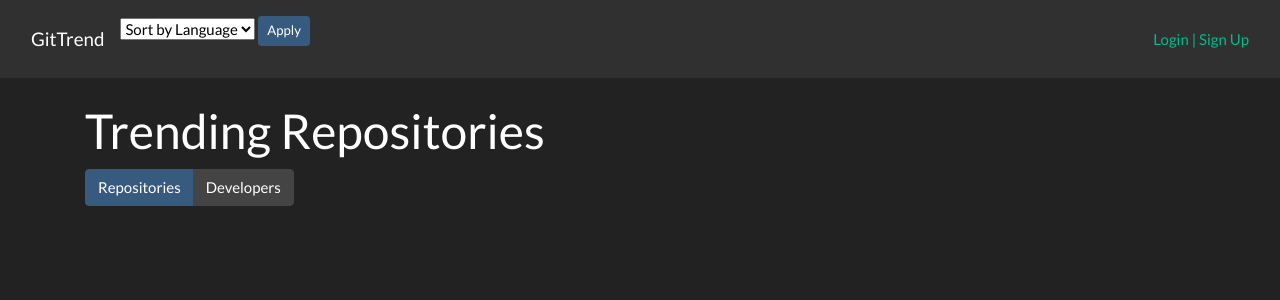
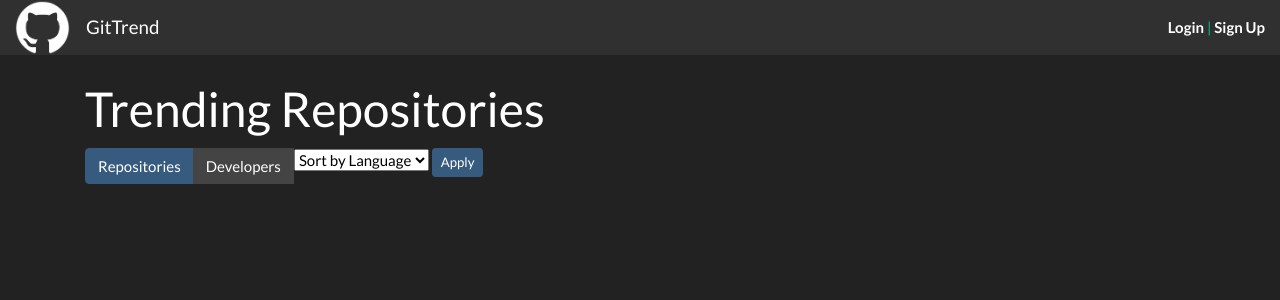
Before and after one commit to gregrev/Capstone-Project-1, a Flask app: page /repos in a window 1280 px wide. Shown: the top 300 px of the page. Run offline with Flask 3, Linux system fonts and the light colour scheme.

Commit message:
cleaned up interface and code

```diff
--- a/app.py
+++ b/app.py
@@ -5,9 +5,9 @@ from flask_debugtoolbar import DebugToolbarExtension
 from flask_cors import CORS
 
 from models import db, connect_db, User, Favorites, TrendingDevs, TrendingRepos
-# from api import get_trending_repos
-from database import fill_database, serialized_repos, serialized_devs
 from forms import UserAddForm, LoginForm, EditForm
+from bs4 import BeautifulSoup
+import requests
 
 
 app = Flask(__name__)
@@ -27,9 +27,173 @@ app.config['SECRET_KEY'] = os.environ.get('SECRET_KEY', "oh so secret")
 
 connect_db(app)
 
-if os.environ.get("FLASK_ENV") == "production":
+def scrape_trending_repos():
+    url = 'https://github.com/trending'
+    html = requests.get(url)
+    soup = BeautifulSoup(html.content, 'html.parser')
+    repo_titles = soup.find_all('h2', class_='h3 lh-condensed')
+
+    repos = []
+    for repo in repo_titles:
+        title = repo.text.strip()
+        # split up the title in the h2 to use values seperately
+        title_parts = title.split('/', 1)
+        developer = title_parts[0].strip()
+        repo_name = title_parts[1].strip()
+
+        # the parent element of the h2 tag
+        parent_element = repo.find_parent('article')
+
+        # the p element with the specified class within the parent element
+        description_element = parent_element.find(
+            'p', class_='col-9 color-fg-muted my-1 pr-4')
+
+        # get the description text
+        description = description_element.text.strip() if description_element else ""
+
+        language = repo.find_next(
+            'span', class_='d-inline-block ml-0 mr-3').text.strip()
+        stargazers = repo.find_next(
+            'a', class_='Link--muted d-inline-block mr-3').text.strip()
+        stars_today = repo.find_next(
+            'span', class_='d-inline-block float-sm-right').text.strip()
+        href = repo.find_next('a')['href']
+
+        repo_data = {
+            'developer': developer,
+            'repo_name': repo_name,
+            'description': description,
+            'language': language,
+            'stargazers': stargazers,
+            'stars_today': stars_today,
+            'repo_link': f"https://github.com{href}"
+        }
+        repos.append(repo_data)
+
+    return repos
+
+
+def scrape_trending_devs():
+    url = 'https://github.com/trending/developers'
+    html = requests.get(url)
+    soup = BeautifulSoup(html.content, 'html.parser')
+    devs = soup.find_all('article', class_='Box-row')
+
+    trending_devs = []
+    for dev in devs:
+        dev_name = dev.find('h1', class_='h3 lh-condensed').text.strip()
+
+        dev_username = dev.find('p', class_='f4 text-normal mb-1')
+        if dev_username:
+            dev_username = dev_username.find(
+                'a', class_='Link--secondary').text.strip()
+        else:
+            dev_username = 'N/A'
+
+        dev_avatar = dev.find('img', class_='avatar-user')
+        if dev_avatar:
+            dev_avatar = dev_avatar['src']
+        else:
+            dev_avatar = 'N/A'
+
+        dev_pop_proj_name_elem = dev.find('h1', class_='h4 lh-condensed')
+        if dev_pop_proj_name_elem:
+            dev_pop_proj_name = dev_pop_proj_name_elem.find(
+                'a', class_='css-truncate-target').text.strip()
+        else:
+            dev_pop_proj_name = 'N/A'
+
+        dev_proj_desc_elem = dev.find('div', class_='f6 color-fg-muted mt-1')
+        if dev_proj_desc_elem:
+            dev_proj_desc = dev_proj_desc_elem.text.strip()
+        else:
+            dev_proj_desc = 'N/A'
+
+        dev_data = {
+            'dev_name': dev_name,
+            'dev_username': dev_username,
+            'dev_avatar': dev_avatar,
+            'dev_pop_proj_name': dev_pop_proj_name,
+            'dev_proj_desc': dev_proj_desc
+        }
+        trending_devs.append(dev_data)
+
+    return trending_devs
+
+
+@app.cli.command("fill_database")
+def fill_database_command():
     with app.app_context():
-        fill_database()
+        db.drop_all()
+        db.create_all()
+
+        trending_repos = scrape_trending_repos()
+        trending_devs = scrape_trending_devs()
+
+        for repo_data in trending_repos:
+            new_repo = TrendingRepos(
+                developer=repo_data['developer'],
+                repo_name=repo_data['repo_name'],
+                description=repo_data['description'],
+                language=repo_data['language'],
+                repo_link=repo_data['repo_link'],
+                stargazers=repo_data['stargazers'],
+                stars_today=repo_data['stars_today']
+            )
+            db.session.add(new_repo)
+
+        for dev_data in trending_devs:
+            dev_username = dev_data['dev_username']
+            profile_link = f"https://www.github.com/{dev_username}"
+            new_dev = TrendingDevs(
+                dev_name=dev_data['dev_name'],
+                dev_username=dev_data['dev_username'],
+                dev_avatar=dev_data['dev_avatar'],
+                profile_link=profile_link,
+                dev_pop_proj_name=dev_data['dev_pop_proj_name'],
+                dev_proj_desc=dev_data['dev_proj_desc']
+            )
+            db.session.add(new_dev)
+
+        db.session.commit()
+
+
+def serialized_repos():
+    repos = TrendingRepos.query.all()
+    # devs = TrendingDevs.query.all()
+
+    repos_data = [
+        {
+            'developer': repo.developer,
+            'repo_name': repo.repo_name,
+            'description': repo.description,
+            'language': repo.language,
+            'repo_link': repo.repo_link,
+            'stargazers': repo.stargazers,
+            'stars_today': repo.stars_today
+        }
+        for repo in repos
+    ]
+
+    return repos_data
+
+
+def serialized_devs():
+    devs = TrendingDevs.query.all()
+
+    devs_data = [
+        {
+            'dev_name': dev.dev_name,
+            'dev_username': dev.dev_username,
+            'dev_avatar': dev.dev_avatar,
+            'profile_link': dev.profile_link,
+            'dev_pop_proj_name': dev.dev_pop_proj_name,
+            'dev_proj_desc': dev.dev_proj_desc
+        }
+        for dev in devs
+    ]
+
+    return devs_data
 
 @app.before_request
 def load_user():
@@ -48,6 +212,7 @@ def homepage():
     return redirect('/repos')
 
 #  ***SIGNUP***
+
 
 @app.route('/signup', methods=['GET', 'POST'])
 def signup_user():
@@ -69,6 +234,7 @@ def signup_user():
 
 #  ***LOGIN***
 
+
 @app.route('/login', methods=['GET', 'POST'])
 def login_user():
     form = LoginForm()
@@ -89,6 +255,7 @@ def login_user():
 
 #  ***LOGOUT***
 
+
 @app.route('/logout', methods=['POST'])
 def logout_user():
     """Logout the current user"""
@@ -99,6 +266,7 @@ def logout_user():
     return redirect('/')
 
 #  ***ADD FAVORITES***
+
 
 @app.route("/repos/<int:repo_id>/favorite", methods=['POST'])
 def add_favorite_repo(repo_id):
@@ -153,13 +321,13 @@ def add_favorite_dev(dev_id):
 
 #  ***SHOW USER PROFILE***
 
+
 @app.route('/users/<int:user_id>')
 def show_profile(user_id):
     """Show user profile and user favorites"""
     if not g.user:
         flash("Access unauthorized.", "danger")
         return redirect("/")
-
 
     user = User.query.get_or_404(user_id)
     favorites = Favorites.query.filter_by(user_id=g.user.id).all()
@@ -176,6 +344,7 @@ def show_profile(user_id):
     return render_template('/users/profile.html', repos=repos, devs=devs, favorites=favorites, user=user)
 
 #  ***DAILY TRENDING REPOS ***
+
 
 @app.route("/repos", methods=['GET'])
 def display_repos():
@@ -211,6 +380,7 @@ def display_repos():
 
 #  ***DAILY TRENDING DEVS ***
 
+
 @app.route("/devs", methods=['GET'])
 def display_devs():
     """Display trending repos"""
@@ -245,3 +415,7 @@ def get_devs():
     """show api data of trending repos of the day"""
     devs_data = serialized_devs()
     return jsonify(devs_data)
+
+
+if __name__ == '__main__':
+    app.run()
--- a/models.py
+++ b/models.py
@@ -1,9 +1,7 @@
 """SQLAlchemy Models for Capstone"""
 
-# from datetime import datetime
 from flask_bcrypt import Bcrypt
 from flask_sqlalchemy import SQLAlchemy
-from api import get_trending_repos  # get_trending_devs
 
 bcrypt = Bcrypt()
 
--- a/static/style.css
+++ b/static/style.css
@@ -33,14 +33,16 @@ h3 {
 }
 
 .nav-icon-circle {
-    position: absolute;
-    top: 0;
-    right: 190px;
-    width: 70px;
-    height: 70px;
-    border-radius: 0%;
-    object-fit: cover;
+    max-width: 50px;
+    object-fit:scale-down;
 }
+
+.circle-wrapper {
+    width: 50px;
+    height: 50px;
+    border-radius: 50%;
+    overflow: hidden;
+  }
 
 
 .dev-card {
@@ -77,7 +79,8 @@ h3 {
     color: rgb(255, 196, 0);
 }
 
-.btn.focus, .btn:focus {
+.btn.focus,
+.btn:focus {
     outline: none;
     box-shadow: none;
 }
@@ -111,3 +114,16 @@ button:focus:not(:focus-visible) {
     width: 50%;
     margin: auto;
 }
+
+.navbar {
+    padding: 0;
+}
+
+.navbar-brand {
+    position: relative;
+    left: 1rem;
+}
+
+.navbar-logo img {
+    max-height: 55px;
+}
--- a/templates/base.html
+++ b/templates/base.html
@@ -14,39 +14,40 @@
 
 <body>
 
-    <nav class="navbar navbar-expand-lg navbar-dark bg-dark">
+    <nav class="navbar navbar-expand-lg navbar-dark bg-dark fixed-top">
         <div class="container-fluid">
-            <a class="navbar-brand" href="/">GitTrend</a>
-            <ul class="navbar-nav me-auto">
-                <!-- <li class="nav-item">
-                    <a class="nav-link active" href="/">Home</a>
-                </li> -->
-            </ul>
-
-            {% block navfilter %}
-            {% endblock %}
+            <div class="d-flex align-items-center">
+                <a class="navbar-logo" href="/">
+                    <img class="img-fluid" src="/static/images/github_logo.png" alt="Logo">
+                </a>
+                <a class="navbar-brand mx-auto" href="/">GitTrend</a>
+            </div>
 
             <ul class="navbar-nav ml-auto">
                 {% if not g.user %}
-                <li><a href="/login">Login | Sign Up</a></li>
+                <li><a href="/login"><strong style="color:white">Login</strong> | <strong style="color:white">Sign
+                            Up</strong></a></li>
                 {% else %}
                 <li>
-                    <a href="/users/{{ g.user.id }}">
-                        <img class="nav-icon-circle" src="{{ g.user.image_url }}" alt="{{ g.user.username }}">
-                    </a>
+                    <div class="circle-wrapper">
+                        <a href="/users/{{ g.user.id }}">
+                            <img class="nav-icon-circle" src="{{ g.user.image_url }}" alt="{{ g.user.username }}">
+                        </a>
+                    </div>
                 </li>
                 <li>
                     <form action="/logout" method="POST">
-                        <button class="btn btn-link" type="submit">Logout ({{ g.user.username }})</button>
+                        <button class="btn btn-link" type="submit">Logout <strong> ({{ g.user.username
+                                }})</strong></button>
                     </form>
                 </li>
                 {% endif %}
             </ul>
         </div>
     </nav>
-    {% for message in get_flashed_messages() %}
-    <div class="alert alert-success">{{ message }}</div>
-    {% endfor %}
+    <!-- {% for message in get_flashed_messages() %}
+    <div style="margin-top: 70px;" class="alert alert-success">{{ message }}</div>
+    {% endfor %} -->
 
     {% block content %}
     {% endblock %}
--- a/templates/repos.html
+++ b/templates/repos.html
@@ -1,7 +1,7 @@
 {% extends 'base.html' %}
 
 {% block navfilter %}
-<form method="GET" action="/repos" id="language-form" class="mb-3">
+<form method="GET" action="/repos" id="language-form" class="filter-menu">
     <select name="language" id="language-filter" class="form-select" aria-label="Language Select">
         <!-- if a language is not selected select default selection -->
         <option value="all" {% if not selected_language %} selected {% endif %}>Sort by Language</option>
@@ -16,13 +16,37 @@
 {% endblock %}
 
 {% block content %}
+<div style="margin-top: 80px;">
+    {% for message in get_flashed_messages() %}
+    <div style="margin-top: -25px;" class="alert alert-success">{{ message }}</div>
+    {% endfor %}
     <div class="container mt-4">
         <h1>Trending Repositories</h1>
+
+        <div class="d-flex justify-content-between">
             <div class="btn-group" role="group" aria-label="Basic example">
                 <a href="/repos"
                     class="btn {% if current_page == 'repos' %}btn-primary{% else %}btn-secondary{% endif %}">Repositories</a>
                 <a href="/devs"
                     class="btn {% if current_page == 'devs' %}btn-primary{% else %}btn-secondary{% endif %}">Developers</a>
+
+
+                <form method="GET" action="/repos" id="language-form">
+                    <select name="language" id="language-filter" class="form-select" aria-label="Language Select">
+                        <!-- if a language is not selected select default selection -->
+                        <option value="all" {% if not selected_language %} selected {% endif %}>Sort by Language
+                        </option>
+
+                        {% for language in languages %}
+                        <!-- if selected_language is a valid language make it selected -->
+                        <option value="{{ language }}" {% if selected_language==language %}selected{% endif %}>{{
+                            language
+                            }}</option>
+                        {% endfor %}
+                    </select>
+                    <button type="submit" class="btn btn-sm btn-primary">Apply</button>
+                </form>
+            </div>
         </div>
 
         <div class="row row-cols-1 row-cols-sm-2 row-cols-md-3 row-cols-lg-4 g-3" id="repo-cards">
@@ -53,10 +77,13 @@
                     <ul class="list-group list-group-flush">
                         <li class="list-group-item"><span style="color: #00bc8c;">Developer:</span> {{ repo.developer }}
                         </li>
-                    <li class="list-group-item"><span style="color: #00bc8c;">Language:</span> {{ repo.language }}</li>
-                    <li class="list-group-item"><span style="color: #00bc8c;">Stargazers:</span> {{ repo.stargazers }}
+                        <li class="list-group-item"><span style="color: #00bc8c;">Language:</span> {{ repo.language }}
                         </li>
-                    <li class="list-group-item"><span style="color: #00bc8c;">Stars Today:</span> {{ repo.stars_today }}
+                        <li class="list-group-item"><span style="color: #00bc8c;">Stargazers:</span> {{ repo.stargazers
+                            }}
+                        </li>
+                        <li class="list-group-item"><span style="color: #00bc8c;">Stars Today:</span> {{
+                            repo.stars_today }}
                         </li>
                     </ul>
                 </div>
@@ -64,4 +91,5 @@
             {% endfor %}
         </div>
     </div>
+</div>
 {% endblock %}
--- a/templates/users/login.html
+++ b/templates/users/login.html
@@ -1,8 +1,8 @@
 {% extends 'base.html' %}
 {% block content %}
-
+<div style="margin-top: 86px;">
   <div class="row justify-content-md-center">
-  <div class="col-md-7 col-lg-3">
+    <div class="col-md-7 col-lg-2">
       <h1 class="join-message text-center">Login</h1>
       <p class="lead text-center">Don't have an account? <a href="/signup"> Signup here</a></p>
       <form method="POST" id="user_form">
@@ -19,5 +19,6 @@
       </form>
     </div>
   </div>
+</div>
 
 {% endblock %}
--- a/templates/users/signup.html
+++ b/templates/users/signup.html
@@ -4,9 +4,9 @@
 <!-- {% block body_class %}{% endblock %} -->
 
 {% block content %}
-
+<div style="margin-top: 86px;">
   <div class="row justify-content-md-center">
-  <div class="col-md-7 col-lg-3">
+    <div class="col-md-7 col-lg-2">
       <h1 class="join-message text-center">Join</h1>
       <p class="lead text-center">Sign up to save your favorite repos & devs!</p>
       <form method="POST" id="user_form">
@@ -23,5 +23,5 @@
       </form>
     </div>
   </div>
-
+</div>
 {% endblock %}
```
Also changed, not shown: api.py (deleted, +0 -96 lines), database.py (deleted, +0 -79 lines), templates/devs.html (+8 -3 lines), templates/users/profile.html (+12 -6 lines), static/images/github_logo.png (added). Lines whose indentation alone changed are shown as unchanged.
